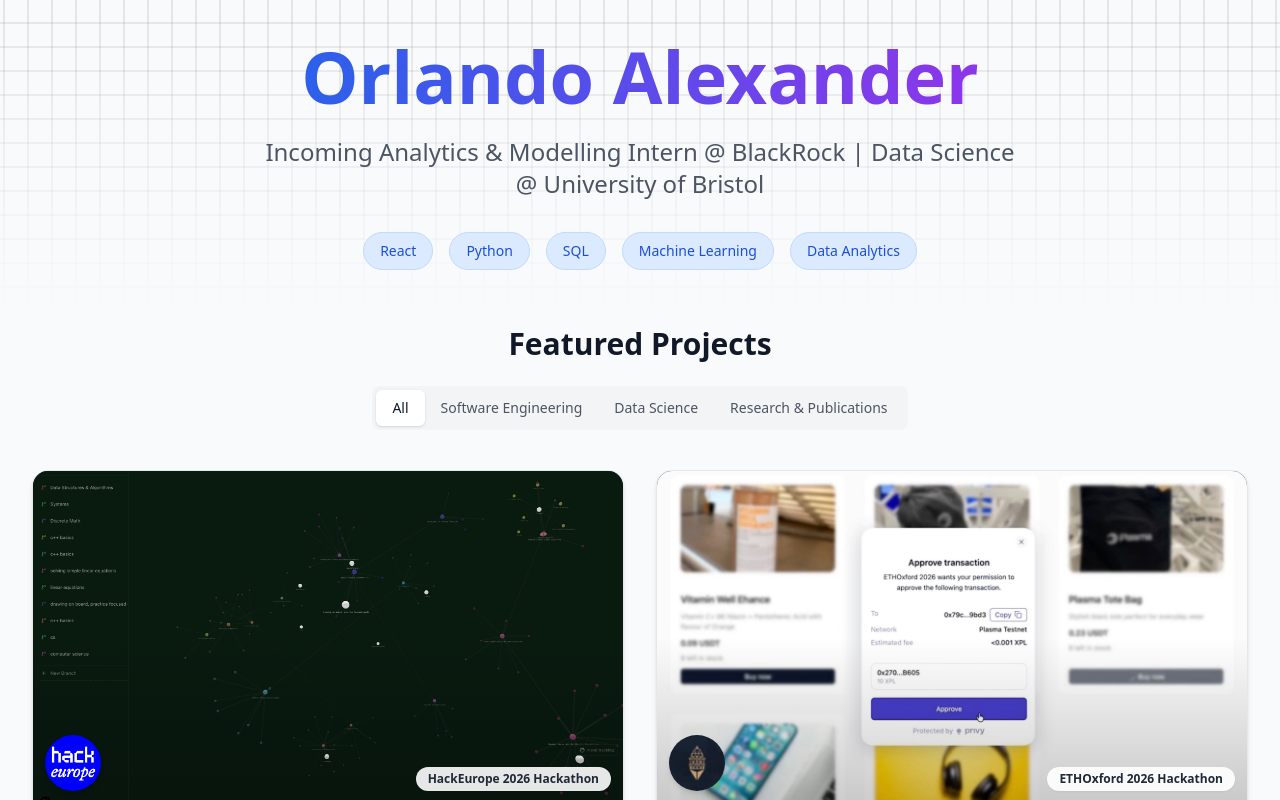
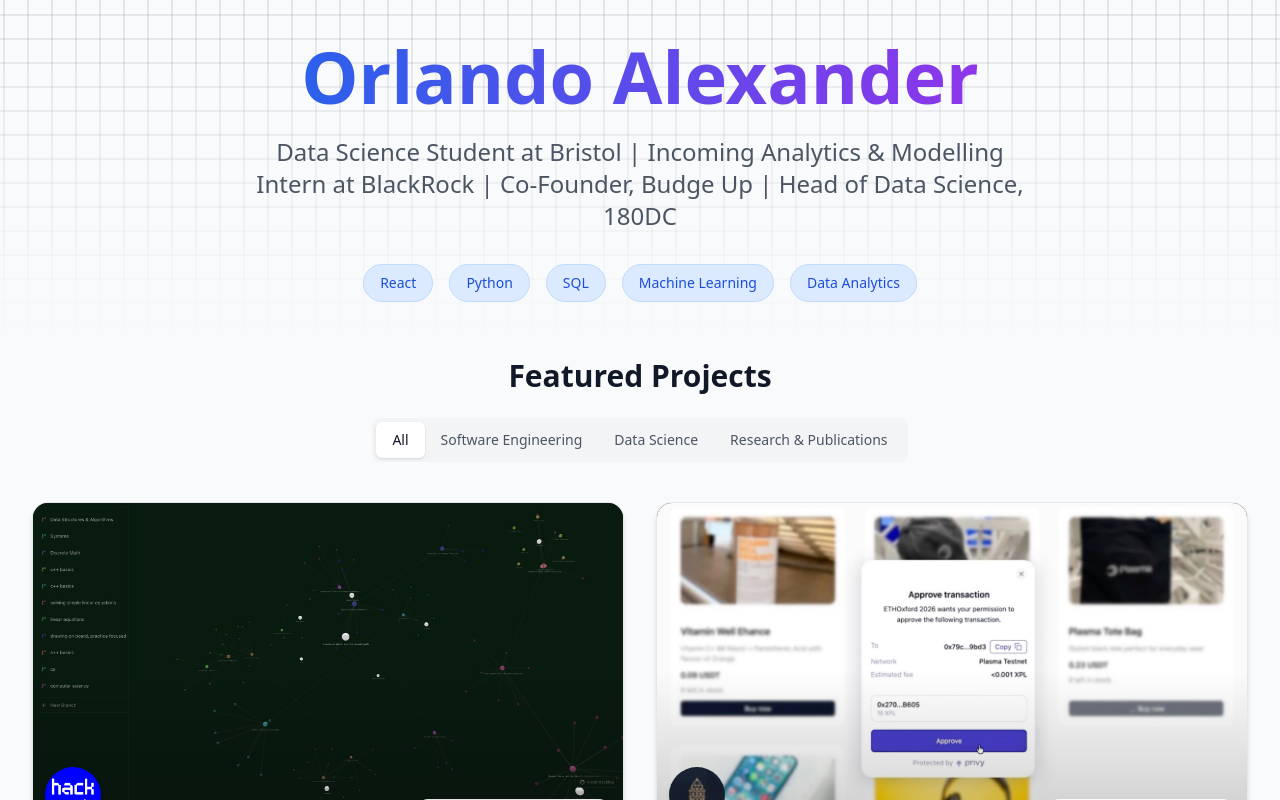
Before and after one commit to orlandoalexander/Portfolio, a Next.js app: page / in a window 1280 px wide. Shown: the top 800 px of the page. Built offline with nearby package versions, Linux system fonts and the light colour scheme.

Commit message:
Change header

```diff
--- a/app/components/ContactSection.tsx
+++ b/app/components/ContactSection.tsx
@@ -25,7 +25,7 @@
                 Orlando Alexander
               </h2>
               <p className="text-gray-600 text-center mb-6 max-w-lg mx-auto">
-Incoming Analytics & Modelling Intern @ BlackRock | Data Science @ University of Bristol
+                Data Science Student at Bristol | Incoming Analytics & Modelling Intern at BlackRock | Co-Founder, Budge Up | Head of Data Science, 180DC
               </p>
               {/* <div className="flex items-center justify-center gap-2 text-gray-600 mb-8">
                 <svg
--- a/app/components/HeroSection.tsx
+++ b/app/components/HeroSection.tsx
@@ -19,7 +19,7 @@
             Orlando Alexander
           </h1>
           <p className="text-xl md:text-2xl text-gray-600 mb-8 max-w-3xl mx-auto">
-Incoming Analytics & Modelling Intern @ BlackRock | Data Science @ University of Bristol
+            Data Science Student at Bristol | Incoming Analytics & Modelling Intern at BlackRock | Co-Founder, Budge Up | Head of Data Science, 180DC
           </p>
           <div className="flex flex-wrap justify-center gap-4 text-sm">
             <span className="px-4 py-2 bg-blue-100 text-blue-700 rounded-full border border-blue-200">
```
